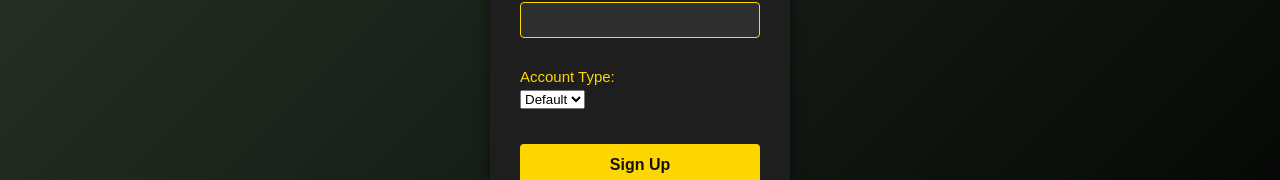
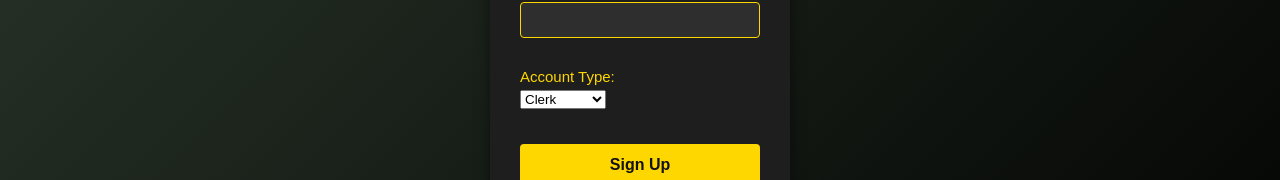
Before and after one commit to joelcave42/PD-JIC4312, a React (Vite) app in the folder client/: page /signup in a window 1280 px wide. Shown: the part 286-466 px from the top of the page. Built offline with nearby package versions, Linux system fonts and the light colour scheme.

Commit message:
Corrected API call and included role options

```diff
--- a/client/src/components/SignUpPage.jsx
+++ b/client/src/components/SignUpPage.jsx
@@ -5,7 +5,7 @@ import { useNavigate } from "react-router-dom";
 function SignUpPage() {
   const [username, setUsername] = useState("");
   const [password, setPassword] = useState("");
-  const [accountType, setAccountType] = useState("default");
+  const [accountType, setAccountType] = useState("clerk"); // Default to the first account type
   const navigate = useNavigate();
 
   const handleSubmit = async (e) => {
@@ -72,9 +72,14 @@ function SignUpPage() {
               id="accountType"
               value={accountType}
               onChange={(e) => setAccountType(e.target.value)}
+              required
             >
-            <option value="default">Default</option>
-            <option value="admin">Admin</option>
+              {/* Use the account types from the model */}
+              <option value="clerk">Clerk</option>
+              <option value="maintainer">Maintainer</option>
+              <option value="manager">Manager</option>
+              <option value="operator">Operator</option>
+              <option value="supervisor">Supervisor</option>
             </select>
           </div>
           <button type="submit">Sign Up</button>
```
Lines whose indentation alone changed are shown as unchanged.
